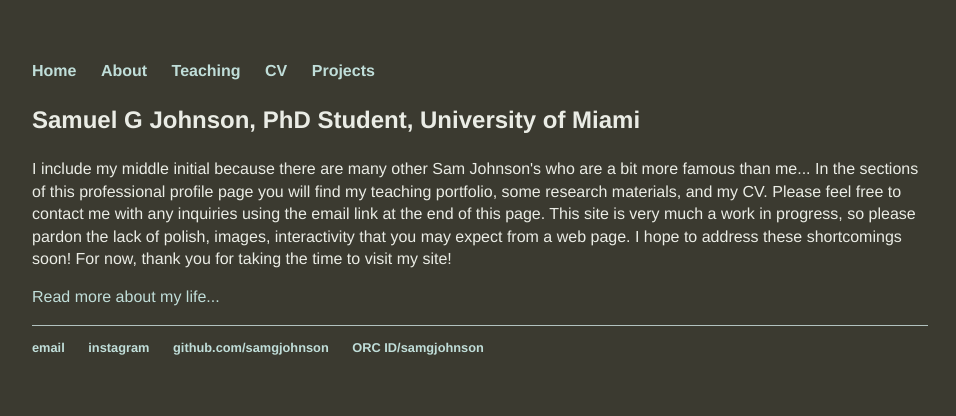
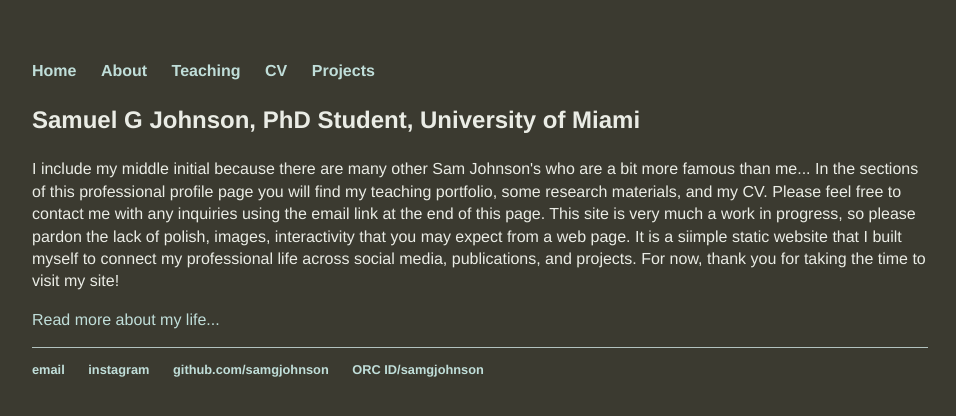
Before and after one commit to samgjohnson/samgjohnson.github.io, a Jekyll site: the page built from index.html, in a window 1280 px wide. Shown: the top 416 px of the page, without its empty margins (160-1116 px from the left). Built offline with Jekyll 4.4.1, drawn with Linux system fonts in a browser that asks for light colours.

Commit message:
Update index.html

```diff
--- a/index.html
+++ b/index.html
@@ -4,7 +4,6 @@
 ---
 <div class="blurb">
 	    <h3>Samuel G Johnson, PhD Student, University of Miami</h3>
-    			<body><p>I include my middle initial because there are many other Sam Johnson's who are a bit more famous than me... In the sections of this professional profile page you will find my teaching portfolio, some research materials, and my CV.
-    					Please feel free to contact me with any inquiries using the email link at the end of this page. This site is very much a work in progress, so please pardon the lack of polish, images, interactivity that you may expect from a web page. I hope to address these shortcomings soon! For now, thank you for taking the time to visit my site!</p></body>
+    			<body><p>I include my middle initial because there are many other Sam Johnson's who are a bit more famous than me... In the sections of this professional profile page you will find my teaching portfolio, some research materials, and my CV. Please feel free to contact me with any inquiries using the email link at the end of this page. This site is very much a work in progress, so please pardon the lack of polish, images, interactivity that you may expect from a web page. It is a siimple static website that I built myself to connect my professional life across social media, publications, and projects. For now, thank you for taking the time to visit my site!</p></body>
         <p><a href="/about">Read more about my life...</a></p>
 </div><!-- /.blurb -->
```
